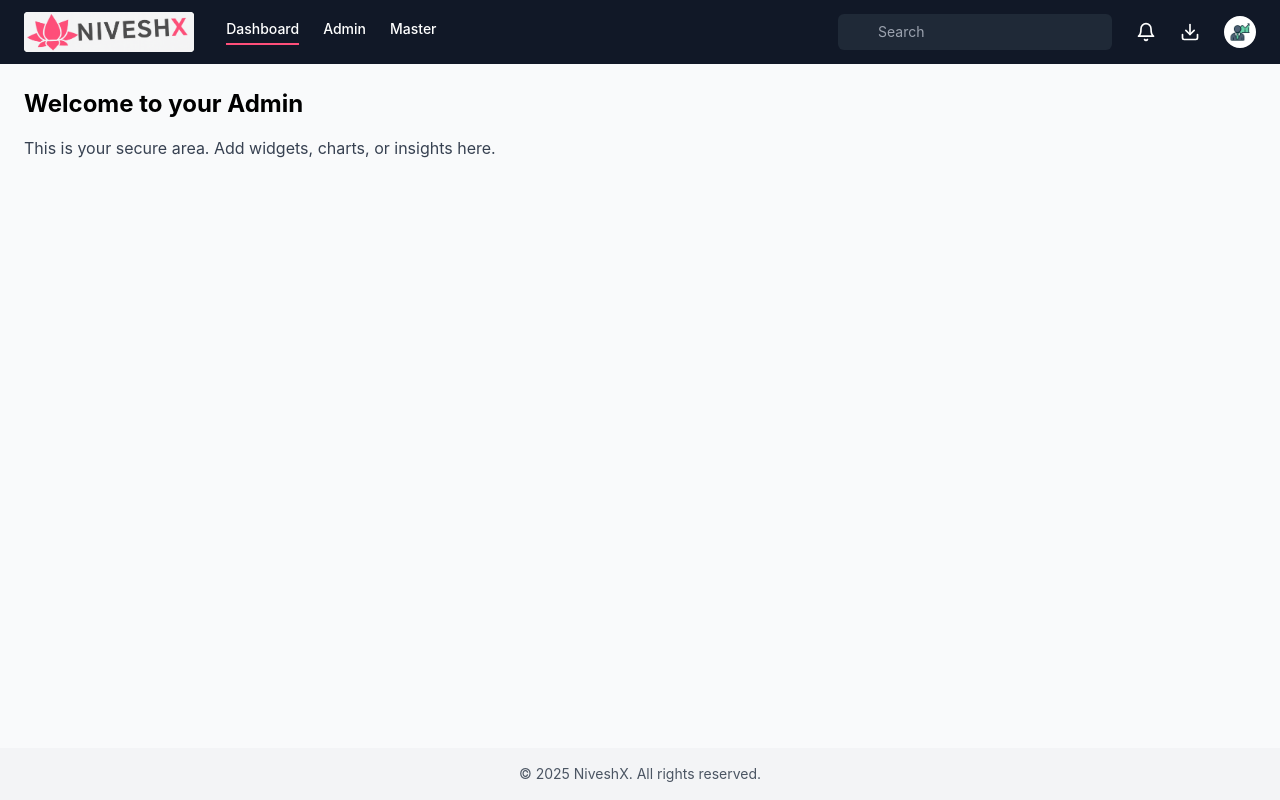
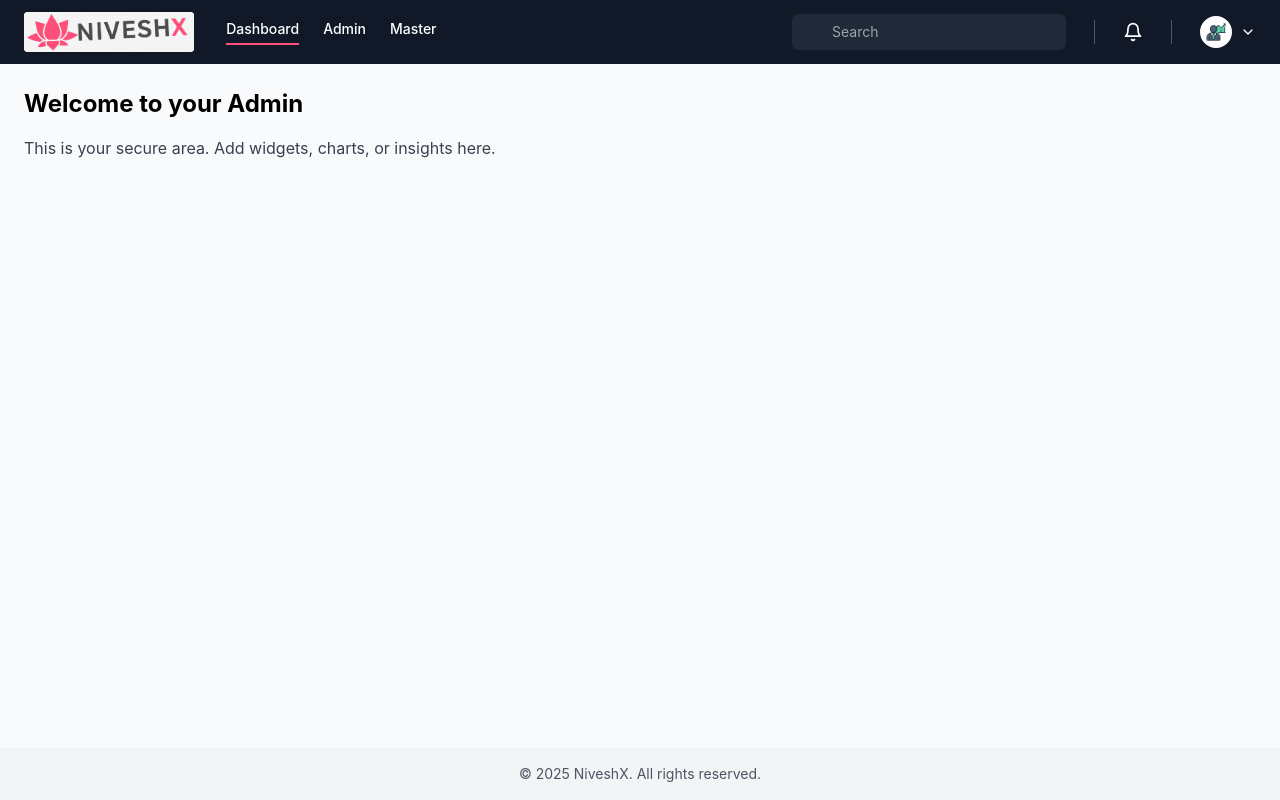
Before and after one commit to hemsingh81/NiveshX, a React (Create React App) app in the folder NiveshX.FrontEnd/: page /admin in a window 1280 px wide. Built offline with nearby package versions, Linux system fonts and the light colour scheme; no server answers; sample sign-in values are in the browser's storage.

Commit message:
Update Navbar

```diff
--- a/NiveshX.FrontEnd/src/components/Navbar.tsx
+++ b/NiveshX.FrontEnd/src/components/Navbar.tsx
@@ -1,17 +1,29 @@
-import React from 'react';
+import React, { useState, useRef, useEffect } from 'react';
 import { Link, useNavigate } from 'react-router-dom';
 import { useAuth } from './AuthContext';
-import { FiBell, FiDownload } from 'react-icons/fi';
+import { FiBell, FiDownload, FiChevronDown } from 'react-icons/fi';
 import { profileImg, logoImg } from '../assets/images';
 
 const NavBar: React.FC = () => {
     const { logout } = useAuth();
     const navigate = useNavigate();
+    const [showDropdown, setShowDropdown] = useState(false);
+    const dropdownRef = useRef<HTMLDivElement>(null);
 
     const handleLogout = () => {
         logout();
         navigate('/login');
     };
+
+    useEffect(() => {
+        const handleClickOutside = (event: MouseEvent) => {
+            if (dropdownRef.current && !dropdownRef.current.contains(event.target as Node)) {
+                setShowDropdown(false);
+            }
+        };
+        document.addEventListener('mousedown', handleClickOutside);
+        return () => document.removeEventListener('mousedown', handleClickOutside);
+    }, []);
 
     return (
         <nav className="bg-gray-900 text-white px-6 py-3 shadow-lg flex items-center justify-between">
@@ -31,8 +43,8 @@ const NavBar: React.FC = () => {
                 </div>
             </div>
 
-            {/* Right: Search + Icons */}
-            <div className="flex items-center gap-6">
+            {/* Right: Search + Icons + Profile */}
+            <div className="flex items-center gap-6 relative" ref={dropdownRef}>
                 {/* Search Bar */}
                 <div className="relative">
                     <input
@@ -40,21 +52,39 @@ const NavBar: React.FC = () => {
                         placeholder="Search"
                         className="bg-gray-800 text-sm text-white placeholder-gray-400 pl-10 pr-4 py-2 rounded-md focus:outline-none focus:ring-2 focus:ring-purple-500"
                     />
-                    {/* <FiSearch className="absolute left-3 top-2.5 text-gray-400" /> */}
                 </div>
+                <div className="h-6 w-px bg-gray-600 mx-1" />
 
-                {/* Bell Icon */}
+                {/* Bell & Download Icons */}
                 <FiBell className="text-xl cursor-pointer hover:text-gray-300" />
+                <div className="h-6 w-px bg-gray-600 mx-1" />
+                {/* Profile + Dropdown Arrow */}
+                <button
+                    onClick={() => setShowDropdown(!showDropdown)}
+                    className="flex items-center gap-2 focus:outline-none"
+                >
+                    <img
+                        src={profileImg}
+                        alt="Profile"
+                        className="w-8 h-8 rounded-full border-2 border-white bg-white object-cover"
+                    />
+                    <FiChevronDown className={`transition-transform ${showDropdown ? 'rotate-180' : ''}`} />
+                </button>
 
-                {/* Download Icon */}
-                <FiDownload className="text-xl cursor-pointer hover:text-gray-300" />
-
-                {/* Profile Image */}
-                <img
-                    src={profileImg}
-                    alt="Profile"
-                    className="w-8 h-8 rounded-full border-2 border-white bg-white object-cover cursor-pointer"
-                />
+                {/* Dropdown Menu */}
+                {showDropdown && (
+                    <div className="absolute right-0 top-14 w-48 bg-gray-800 text-white rounded shadow-lg z-50 border border-topMenu">
+                        <Link to="/profile" className="block px-4 py-2 hover:bg-gray-700">Profile</Link>
+                        <Link to="/settings" className="block px-4 py-2 hover:bg-gray-700">Settings</Link>
+                        <hr className="border-gray-600 my-1" />
+                        <button
+                            onClick={handleLogout}
+                            className="w-full text-left px-4 py-2 hover:bg-gray-700"
+                        >
+                            Logout
+                        </button>
+                    </div>
+                )}
             </div>
         </nav>
     );
```
